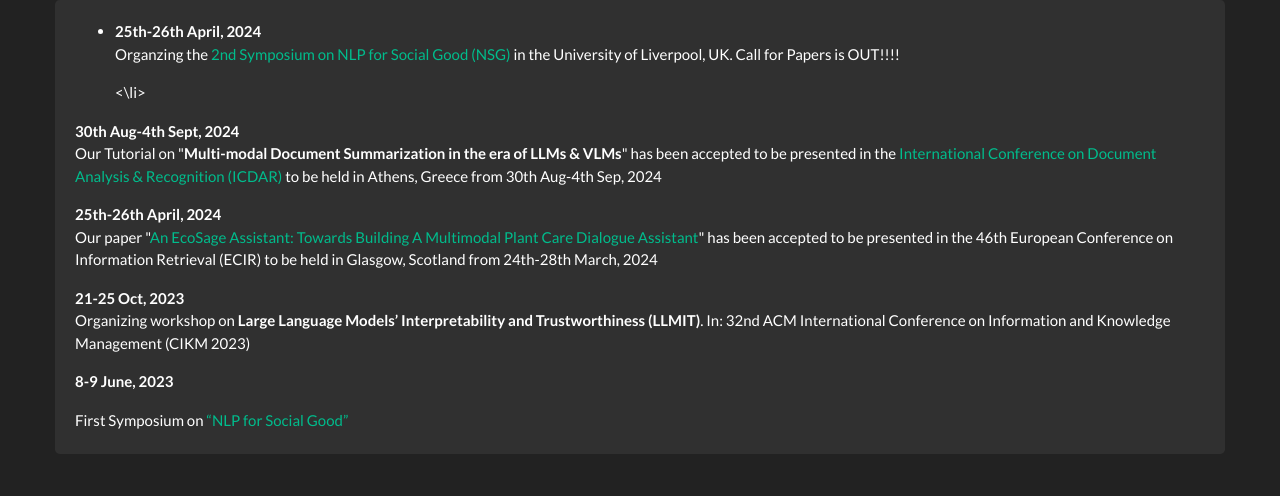
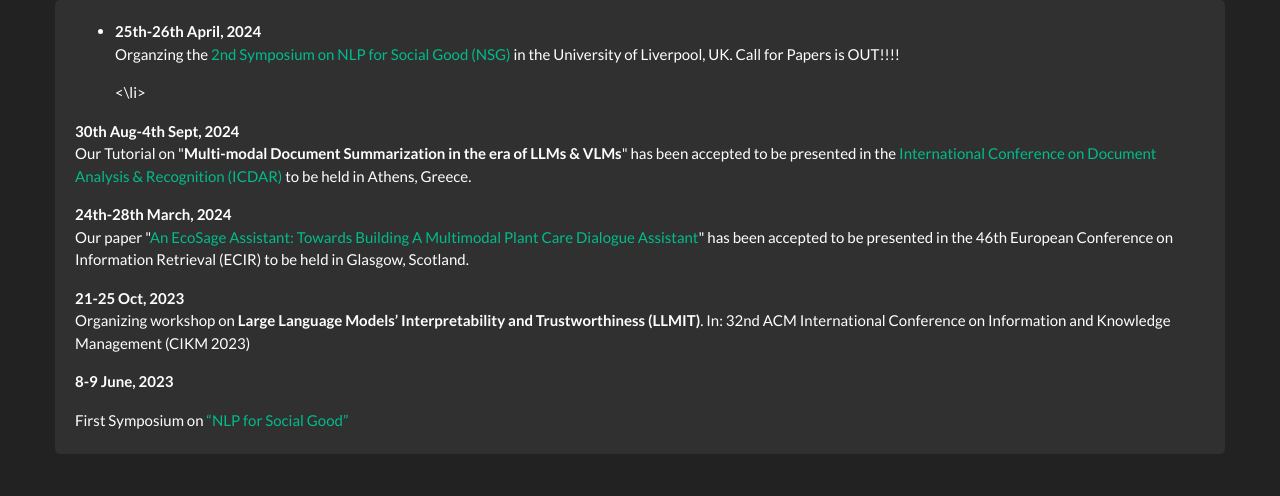
Before and after one commit to sahatulika15/sahatulika15.github.io, a plain HTML site: page allnews.html in a window 1280 px wide. Shown: the part 166-662 px from the top of the page. Drawn offline with Linux system fonts and the light colour scheme; some icons are missing.

Commit message:
Update allnews.html

```diff
--- a/allnews.html
+++ b/allnews.html
@@ -91,11 +91,11 @@ height="0" width="0" style="display:none;visibility:hidden"></iframe></noscript>
 	</ul>
 <b>30th Aug-4th Sept, 2024</b>
 	<p>Our Tutorial on "<b>Multi-modal Document Summarization in the era of LLMs & VLMs</b>" has been accepted to be presented in the <a href="https://icdar2024.net/" target="_blank">International
-	Conference on Document Analysis & Recognition (ICDAR)</a> to be held in Athens, Greece from 30th Aug-4th Sep, 2024</p>
+	Conference on Document Analysis & Recognition (ICDAR)</a> to be held in Athens, Greece.</p>
 
-<b>25th-26th April, 2024</b>
+<b>24th-28th March, 2024</b>
 	<p>Our paper "<a href="https://arxiv.org/pdf/2401.06807.pdf" target="_blank">An EcoSage Assistant: Towards Building A Multimodal Plant Care Dialogue Assistant</a>" has been accepted to be presented
-		in the 46th European Conference on Information Retrieval (ECIR) to be held in Glasgow, Scotland from 24th-28th March, 2024</p>
+		in the 46th European Conference on Information Retrieval (ECIR) to be held in Glasgow, Scotland.</p>
 
   <b>21-25 Oct, 2023</b>
 
```
